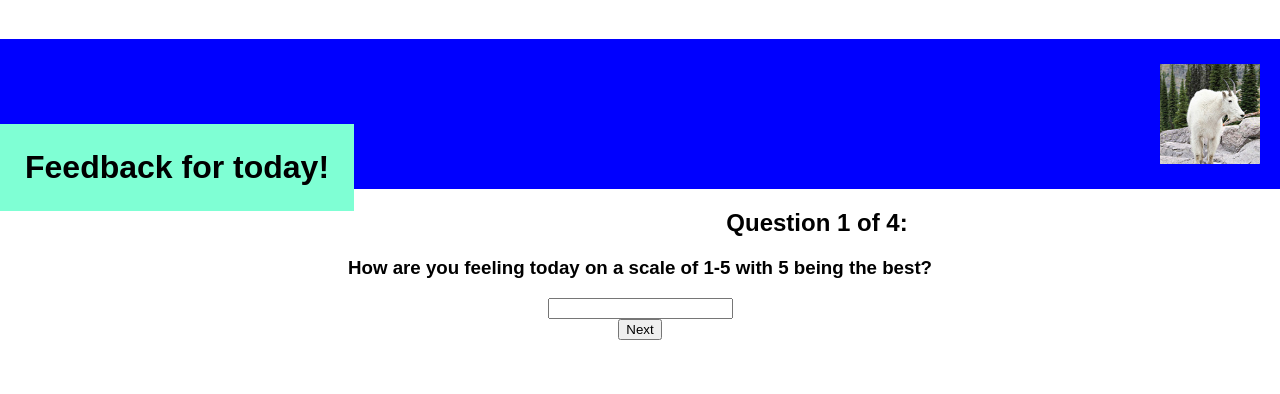
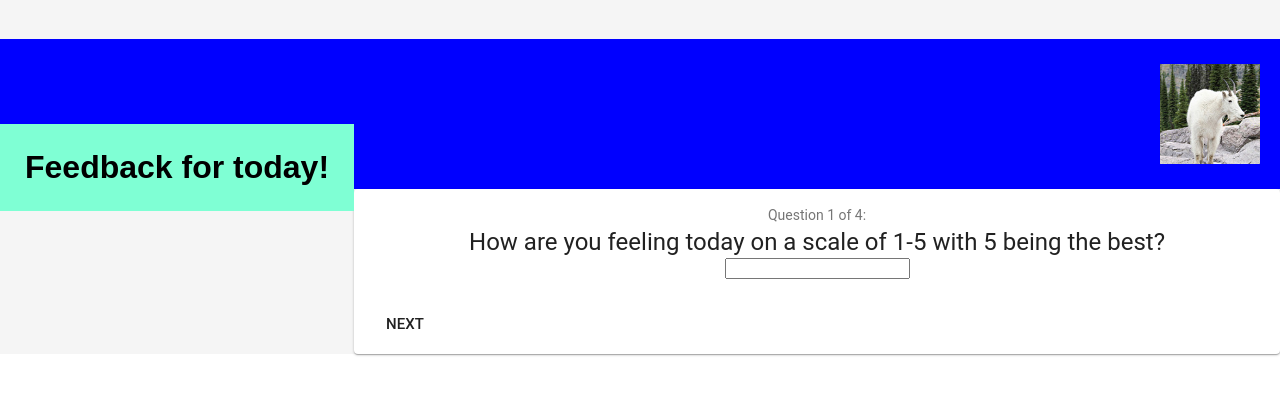
Before and after one commit to m2vang/reflection-form, a React (Create React App) app: page / in a window 1280 px wide. Shown: the top 394 px of the page. Built offline with nearby package versions, Linux system fonts and the light colour scheme.

Commit message:
Updated react and incorporated MaterialUI cards.

```diff
--- a/src/components/AdminView/AdminView.js
+++ b/src/components/AdminView/AdminView.js
@@ -50,6 +50,7 @@ class AdminView extends Component {
                                 <th>Comprehension</th>
                                 <th>Support</th>
                                 <th>Comments</th>
+                                <th>Flag for Review</th>
                                 <th>Delete</th>
                             </tr>
                         </thead>
@@ -61,6 +62,7 @@ class AdminView extends Component {
                                         <td>{feedback.understanding}</td>
                                         <td>{feedback.support}</td>
                                         <td>{feedback.comments}</td>
+                                        <td></td>
                                         <td><button onClick={this.removeFeedback} value={feedback.id}>Delete</button></td>
                                     </tr>
                                 )
--- a/src/components/App/App.css
+++ b/src/components/App/App.css
@@ -1,5 +1,6 @@
 .App {
   text-align: center;
+  background-color: whitesmoke;
 }
 
 .App-header {
--- a/src/components/CommentView/CommentView.js
+++ b/src/components/CommentView/CommentView.js
@@ -2,6 +2,11 @@ import React, { Component } from 'react';
 import { connect } from 'react-redux';
 import Header from '../Header/Header.js';
 import axios from 'axios';
+import Card from '@material-ui/core/Card';
+import CardActions from '@material-ui/core/CardActions';
+import CardContent from '@material-ui/core/CardContent';
+import Button from '@material-ui/core/Button';
+import Typography from '@material-ui/core/Typography';
 
 class CommentView extends Component {
     constructor(props) {
@@ -43,14 +48,22 @@ class CommentView extends Component {
         return (
             <div>
                 <Header />
-                <div className="inputForm">
-                    <h2>Question 4 of 4:</h2>
-                    <h3>Any comments?</h3>
-                    <input type="string" onChange={this.handleCommentChange} name="comment"/>
-                </div>
-                <div>
-                    <button className="nextPage" onClick={this.handleSubmit}>Submit</button>
-                </div>
+                <Card>
+                    <CardContent>
+                        <Typography color="textSecondary">
+                            Question 4 of 4:
+                        </Typography>
+                        <Typography variant="headline" component="h2">
+                            Any comments?
+                        </Typography>
+                        <Typography color="textSecondary">
+                            <input type="string" onChange={this.handleCommentChange} name="comment" />
+                        </Typography>
+                    </CardContent>
+                    <CardActions>
+                        <Button size="large" className="nextPage" onClick={this.handleSubmit}>Submit</Button>
+                    </CardActions>
+                </Card>
             </div>
         ) //end of return
     } //end of render
--- a/src/components/FeelView/FeelView.js
+++ b/src/components/FeelView/FeelView.js
@@ -1,6 +1,11 @@
 import React, { Component } from 'react';
 import { connect } from 'react-redux';
 import Header from '../Header/Header.js';
+import Card from '@material-ui/core/Card';
+import CardActions from '@material-ui/core/CardActions';
+import CardContent from '@material-ui/core/CardContent';
+import Button from '@material-ui/core/Button';
+import Typography from '@material-ui/core/Typography';
 
 class FeelView extends Component {
     constructor() {
@@ -17,26 +22,34 @@ class FeelView extends Component {
     } //end handleFeelingChange
 
     handleSubmit = () => {
-        const action ={ type: 'ADD_FEELINGS', payload: this.state.feeling };
+        const action = { type: 'ADD_FEELINGS', payload: this.state.feeling };
         this.props.dispatch(action);
         this.props.history.push("/2"); //move on to next page
     } //end of handleSubmit
 
     render() {
-        return(
+        return (
             <div>
                 <Header />
-                <div className="inputForm">
-                    <h2>Question 1 of 4:</h2>
-                    <h3>How are you feeling today on a scale of 1-5 with 5 being the best?</h3>
-                    <input type="number" onChange={this.handleFeelingChange} name="feelings"/>
-                </div>
-                <div>
-                    <button className="nextPage" onClick={this.handleSubmit}>Next</button>
-                </div>
+                <Card>
+                    <CardContent>
+                        <Typography color="textSecondary">
+                            Question 1 of 4:
+                        </Typography>
+                        <Typography variant="headline" component="h2">
+                            How are you feeling today on a scale of 1-5 with 5 being the best?
+                        </Typography>
+                        <Typography color="textSecondary">
+                            <input type="number" onChange={this.handleFeelingChange} name="feelings" />
+                        </Typography>
+                    </CardContent>
+                    <CardActions>
+                        <Button size="large" className="nextPage" onClick={this.handleSubmit}>Next</Button>
+                    </CardActions>
+                </Card>
             </div>
         ) //end of return
-    } //end of render
+    } //end of SimpleCard
 } //end of FeelView class
 
 export default connect()(FeelView);
--- a/src/components/SupportView/SupportView.js
+++ b/src/components/SupportView/SupportView.js
@@ -1,6 +1,11 @@
 import React, { Component } from 'react';
 import { connect } from 'react-redux';
 import Header from '../Header/Header.js';
+import Card from '@material-ui/core/Card';
+import CardActions from '@material-ui/core/CardActions';
+import CardContent from '@material-ui/core/CardContent';
+import Button from '@material-ui/core/Button';
+import Typography from '@material-ui/core/Typography';
 
 class SupportView extends Component {
     constructor() {
@@ -26,14 +31,22 @@ class SupportView extends Component {
         return (
             <div>
                 <Header />
-                <div className="inputForm">
-                    <h2>Question 3 of 4:</h2>
-                    <h3>How well did you feel supported on a scale of 1-5 with 5 being the most?</h3>
-                    <input type="number" onChange={this.handleSupportChange} name="support"/>
-                </div>
-                <div>
-                    <button className="nextPage" onClick={this.handleSubmit}>Next</button>
-                </div>
+                <Card>
+                    <CardContent>
+                        <Typography color="textSecondary">
+                            Question 3 of 4:
+                        </Typography>
+                        <Typography variant="headline" component="h2">
+                            How well did you feel supported on a scale of 1-5 with 5 being the most?
+                        </Typography>
+                        <Typography color="textSecondary">
+                            <input type="number" onChange={this.handleSupportChange} name="support" />
+                        </Typography>
+                    </CardContent>
+                    <CardActions>
+                        <Button size="large" className="nextPage" onClick={this.handleSubmit}>Next</Button>
+                    </CardActions>
+                </Card>
             </div>
         ) //end of return
     } //end of render
--- a/src/components/UnderstandView/UnderstandView.js
+++ b/src/components/UnderstandView/UnderstandView.js
@@ -1,6 +1,11 @@
 import React, { Component } from 'react';
 import { connect } from 'react-redux';
 import Header from '../Header/Header.js';
+import Card from '@material-ui/core/Card';
+import CardActions from '@material-ui/core/CardActions';
+import CardContent from '@material-ui/core/CardContent';
+import Button from '@material-ui/core/Button';
+import Typography from '@material-ui/core/Typography';
 
 class UnderstandView extends Component {
     constructor() {
@@ -26,14 +31,22 @@ class UnderstandView extends Component {
         return (
             <div>
                 <Header />
-                <div className="inputForm">
-                    <h2>Question 2 of 4:</h2>
-                    <h3>How well did you understand the material today on a scale of 1-5 with 5 being the highest?</h3>
-                    <input type="number" onChange={this.handleUnderstandChange} name="understanding" />
-                </div>
-                <div>
-                    <button className="nextPage" onClick={this.handleSubmit}>Next</button>
-                </div>
+                <Card>
+                    <CardContent>
+                        <Typography color="textSecondary">
+                            Question 2 of 4:
+                        </Typography>
+                        <Typography variant="headline" component="h2">
+                            How well did you understand the material today on a scale of 1-5 with 5 being the highest?
+                        </Typography>
+                        <Typography color="textSecondary">
+                            <input type="number" onChange={this.handleUnderstandChange} name="understanding" />
+                        </Typography>
+                    </CardContent>
+                    <CardActions>
+                        <Button size="large" className="nextPage" onClick={this.handleSubmit}>Next</Button>
+                    </CardActions>
+                </Card>
             </div>
         ) //end of return
     } //end of render
```
Also changed, not shown: package.json (+5 -3 lines), 1 other file (tests, documents, lock files or other folders).
